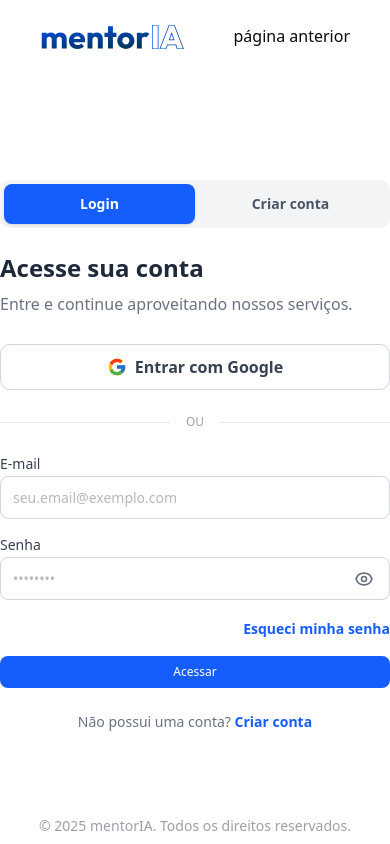
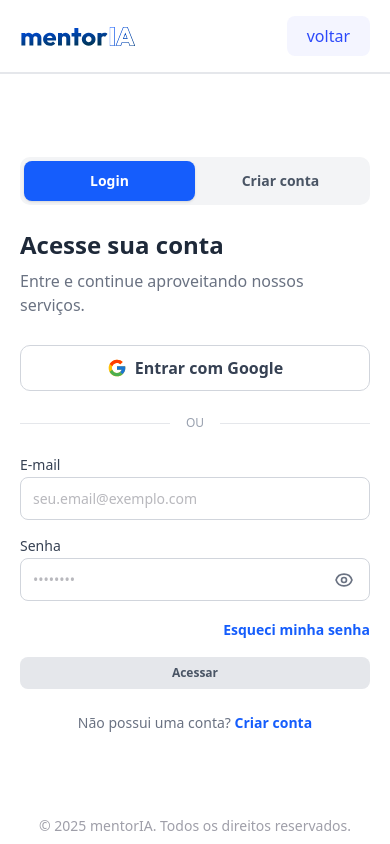
Before and after one commit to projeto-integrador-full-stack-jr/frontend, a React (Vite) app: page /auth in a window 390 px wide. Built offline with nearby package versions, Linux system fonts and the light colour scheme; a web font is replaced by a local one.

Commit message:
refactor header component, improve form validation and add loading state

```diff
--- a/src/components/Header.jsx
+++ b/src/components/Header.jsx
@@ -1,44 +1,67 @@
+import { useState } from 'react';
 import { Link } from 'react-router-dom';
 import Navmenu from './NavMenu';
 import logo from '../assets/logo.svg';
 import { useLocation } from 'react-router';
 import UserProfileDropdown from './UserProfileDropdown';
-import Tabs from './Tabs';
+import { useAuth } from '../contexts/auth/AuthProvider';
+
 const buttonStyles = {
     primary: 'bg-[#2C49FA] hover:bg-[#102FF9] text-white font-medium px-5 py-2 rounded-md',
-    secondary: 'bg-[#2C49FA]/5 font-semi text-[#2C49FA] hover:bg-[#C3CBFD]  px-5 py-2 rounded-md font-medium',
+    secondary:
+        'bg-[#2C49FA]/5 font-semi text-[#2C49FA] text-[#2C49FA] hover:bg-[#C3CBFD] px-5 py-2 rounded-md font-medium',
     outline:
         'relative inline-block text-[#2C49FA] font-medium px-5 py-2 rounded-md after:block after:h-0.5 after:w-0 after:bg-[#2C49FA] after:transition-all after:duration-300 hover:after:w-full',
 };
 
 const Header = () => {
     const location = useLocation();
+    const { user } = useAuth();
+
     const isHome = location.pathname === '/';
+    const isAuthPage = location.pathname.startsWith('/auth');
 
     return (
-        <header className="flex items-center border-b border-gray-100 px-4 py-4">
+        <header className="flex w-full items-center border-b border-gray-200 px-5 py-4">
             <div className="mx-auto flex w-full max-w-6xl items-center justify-between">
-                <div className="flex w-full max-w-7xl items-center justify-between">
                 <Link to="/">
-                        <img src={logo} alt="Logo mentorIA" className="w-50 cursor-pointer lg:w-40" />
+                    <img src={logo} alt="Logo mentorIA" className="w-30 cursor-pointer lg:w-40" />
                 </Link>
 
+                {/* Paginá inicial */}
                 {isHome ? (
                     <>
                         <Navmenu />
+
                         <div className="hidden gap-2 lg:flex">
                             <Link to="/auth" className={buttonStyles.outline}>
                                 Fazer login
                             </Link>
-                                <Link className={buttonStyles.primary} onClick={() => onSwitchPage('register')}>
+                            <Link to="/auth?mode=register" className={buttonStyles.primary}>
                                 Cadastrar
                             </Link>
                         </div>
                     </>
                 ) : (
+                    <>
+                        {/* Se estiver em /auth → nunca mostrar dropdown */}
+                        {isAuthPage ? (
+                            <Link className={buttonStyles.secondary} to="/">
+                                voltar
+                            </Link>
+                        ) : (
+                            <>
+                                {!user ? (
+                                    <Link className={buttonStyles.secondary} to="/">
+                                        voltar
+                                    </Link>
+                                ) : (
                                     <UserProfileDropdown />
                                 )}
-                </div>
+                            </>
+                        )}
+                    </>
+                )}
             </div>
         </header>
     );
--- a/src/contexts/auth/AuthProvider.jsx
+++ b/src/contexts/auth/AuthProvider.jsx
@@ -1,11 +1,11 @@
-import { createContext, useState, useEffect } from 'react';
+import { createContext, useState, useEffect, useContext } from 'react';
 import { useNavigate } from 'react-router-dom';
 import { UserServices } from '../../services';
 
 export const AuthContext = createContext();
 
 export const AuthProvider = ({ children }) => {
-    const [user, setUser] = useState(null);
+    const [user, setUser] = useState();
     const [loading, setLoading] = useState(true);
     const navigate = useNavigate();
 
@@ -91,3 +91,7 @@ export const AuthProvider = ({ children }) => {
         </AuthContext.Provider>
     );
 };
+
+export const useAuth = () => {
+    return useContext(AuthContext);
+};
--- a/src/pages/login/AuthLayout.jsx
+++ b/src/pages/login/AuthLayout.jsx
@@ -2,12 +2,14 @@ import { useState } from 'react';
 import LoginPage from './LoginPage.jsx';
 import RegisterPage from './RegisterPage';
 import Tabs from '../../components/Tabs';
+import Header from '../../components/Header';
 import Logo from '../../assets/logo.svg';
 import { Link } from 'react-router-dom';
 import video from '../../assets/videos/video.mp4';
 
 const AuthLayout = () => {
     const [currentPage, setCurrentPage] = useState('login');
+
     return (
         <main className="flex min-h-screen font-sans">
             <div className="hidden min-h-screen bg-blue-600 lg:block lg:w-1/2">
@@ -22,15 +24,12 @@ const AuthLayout = () => {
             </div>
 
             <div className="flex flex-1 flex-col items-center justify-between lg:w-1/2">
-                <header className="flex w-full items-center justify-between px-10 py-4">
-                    <Link to="/">
-                        <img src={Logo} alt="Logo mentoria" width={150} />
-                    </Link>
-                    <Link to="/" className="flex items-center justify-center hover:border-none">
-                        página anterior
-                    </Link>
-                </header>
-                <div className="mt-6 w-full max-w-md">
+                <div className="flex w-full items-center justify-center border-b border-gray-200">
+                    <div className="w-full max-w-md">
+                        <Header className={'border-0'} />
+                    </div>
+                </div>
+                <div className="w-full max-w-md px-5">
                     <Tabs
                         currentPage={currentPage}
                         label1={'Login'}
--- a/src/pages/login/LoginPage.jsx
+++ b/src/pages/login/LoginPage.jsx
@@ -7,6 +7,7 @@ import Button from '../../components/Button';
 import { AuthContext } from '../../contexts/auth/AuthProvider';
 import useAuth from '../../services/auth/authService';
 import { UserServices, AdminServices } from '@services';
+import LoadingScreen from '../../components/Loading';
 
 const LoginPage = ({ onSwitchPage }) => {
     const [email, setEmail] = useState('');
@@ -15,6 +16,7 @@ const LoginPage = ({ onSwitchPage }) => {
     const notifyError = () => toast.error();
     const notifySuccess = () => toast.success();
     const { user, setUser } = useContext(AuthContext);
+    const [loading, setLoading] = useState(false);
 
     const handleSubmit = async (e) => {
         e.preventDefault();
@@ -25,6 +27,7 @@ const LoginPage = ({ onSwitchPage }) => {
         }
 
         try {
+            setLoading(true);
             const { token } = await useAuth.loginUser({ email, senha });
             localStorage.setItem('token', token);
 
@@ -44,8 +47,12 @@ const LoginPage = ({ onSwitchPage }) => {
             } else {
                 toast.error('Erro ao fazer login. Tente novamente.');
             }
+        } finally {
+            setLoading(false);
         }
     };
+
+    const isFormValid = email.trim() !== '' && senha.trim() !== '';
 
     return (
         <div className="flex w-full flex-col justify-between">
@@ -86,12 +93,17 @@ const LoginPage = ({ onSwitchPage }) => {
                         Esqueci minha senha
                     </a>
                 </div>
-                <Button
-                    label={'Acessar'}
-                    variant="primary"
-                    className="flex w-full items-center justify-center bg-blue-600 text-center text-white hover:bg-gray-700"
-                    type="submit"
-                />
+                {loading ? (
+                    <LoadingScreen />
+                ) : (
+                    <Button
+                        label="Acessar"
+                        variant="primary"
+                        disabled={!isFormValid}
+                        className={`flex w-full justify-center py-2 font-semibold text-white ${isFormValid ? 'bg-blue-600' : 'bg-gray-200 !text-gray-600 hover:bg-gray-200'} `}
+                        type="submit"
+                    />
+                )}
             </form>
 
             <p className="mt-6 text-center text-sm text-gray-500">
--- a/src/pages/login/RegisterPage.jsx
+++ b/src/pages/login/RegisterPage.jsx
@@ -1,6 +1,7 @@
 import React, { useState } from 'react';
 import InputField from '../../components/InputField';
 import Button from '../../components/Button';
+import Snackbar from '../../components/Snackbar';
 import LogoGoogle from '../../assets/google.svg';
 import { useNavigate } from 'react-router-dom';
 import { ToastContainer, toast } from 'react-toastify';
@@ -8,6 +9,7 @@ import { AuthContext } from '../../contexts/auth/AuthProvider';
 import { useContext } from 'react';
 import useAuth from '../../services/auth/authService.js';
 import { UserServices } from '@services';
+import LoadingScreen from '../../components/Loading.jsx';
 
 const RegisterPage = ({ onSwitchPage }) => {
     const [email, setEmail] = useState('');
@@ -15,19 +17,21 @@ const RegisterPage = ({ onSwitchPage }) => {
     const [confirmarSenha, setConfirmarSenha] = useState('');
     const navigate = useNavigate();
     const { setUser } = useContext(AuthContext);
+    const [loading, setLoading] = useState(false);
 
     const handleSubmit = async (e) => {
+        setLoading(true);
         e.preventDefault();
 
-        if (senha !== confirmarSenha) {
+        if (confirmarSenha != senha) {
             toast.error('As senhas não coincidem');
-            return;
+            console.log('senhas nao são iguais ');
         }
-
         try {
+            setLoading(true);
+            console.log('careregando');
             await useAuth.createUser({ email, senha });
-            toast.success('Conta criada com sucesso!');
-
+            toast.success('🎉 Conta criada com sucesso!');
             const loginResponse = await useAuth.loginUser({ email, senha });
             localStorage.setItem('token', loginResponse.token);
 
@@ -37,12 +41,17 @@ const RegisterPage = ({ onSwitchPage }) => {
 
             setTimeout(() => {
                 navigate('/criar-perfil');
-            }, 2000);
+            }, 1000);
         } catch (error) {
             console.error(error);
             toast.error(error?.response?.data?.message || 'Erro ao criar conta. Tente novamente.');
+        } finally {
+            setLoading(false);
         }
     };
+
+    const isFormValid =
+        email.trim() !== '' && senha.trim() !== '' && confirmarSenha.trim() !== '' && senha === confirmarSenha;
 
     return (
         <>
@@ -89,12 +98,17 @@ const RegisterPage = ({ onSwitchPage }) => {
                 />
 
                 <div className="mt-6">
-                    <Button
-                        label="Criar conta"
-                        variant="primary"
-                        className="flex w-full items-center justify-center bg-blue-600 text-center text-white hover:bg-gray-700"
-                        type="submit"
-                    />
+                    {loading ? (
+                        <LoadingScreen />
+                    ) : (
+                        <Button
+                            label={loading ? 'Criando sua conta' : 'Criar conta'}
+                            variant={!loading ? 'ghost' : 'primary'}
+                            disabled={!isFormValid}
+                            className={`flex w-full justify-center py-2 font-semibold text-white ${isFormValid ? 'bg-blue-600' : 'bg-gray-200 !text-gray-600 hover:bg-gray-200'} `}
+                            type="submit"
+                        />
+                    )}
                 </div>
             </form>
 
```
Lines whose indentation alone changed are shown as unchanged.
